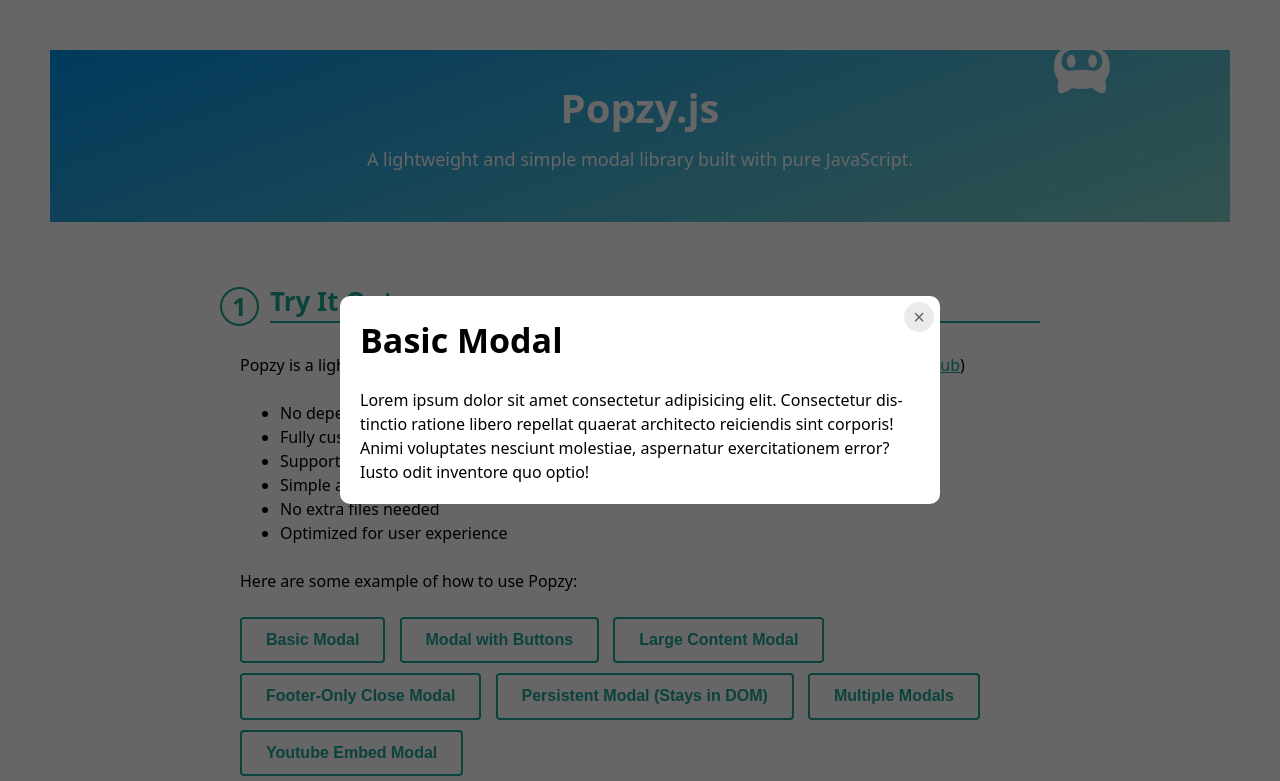
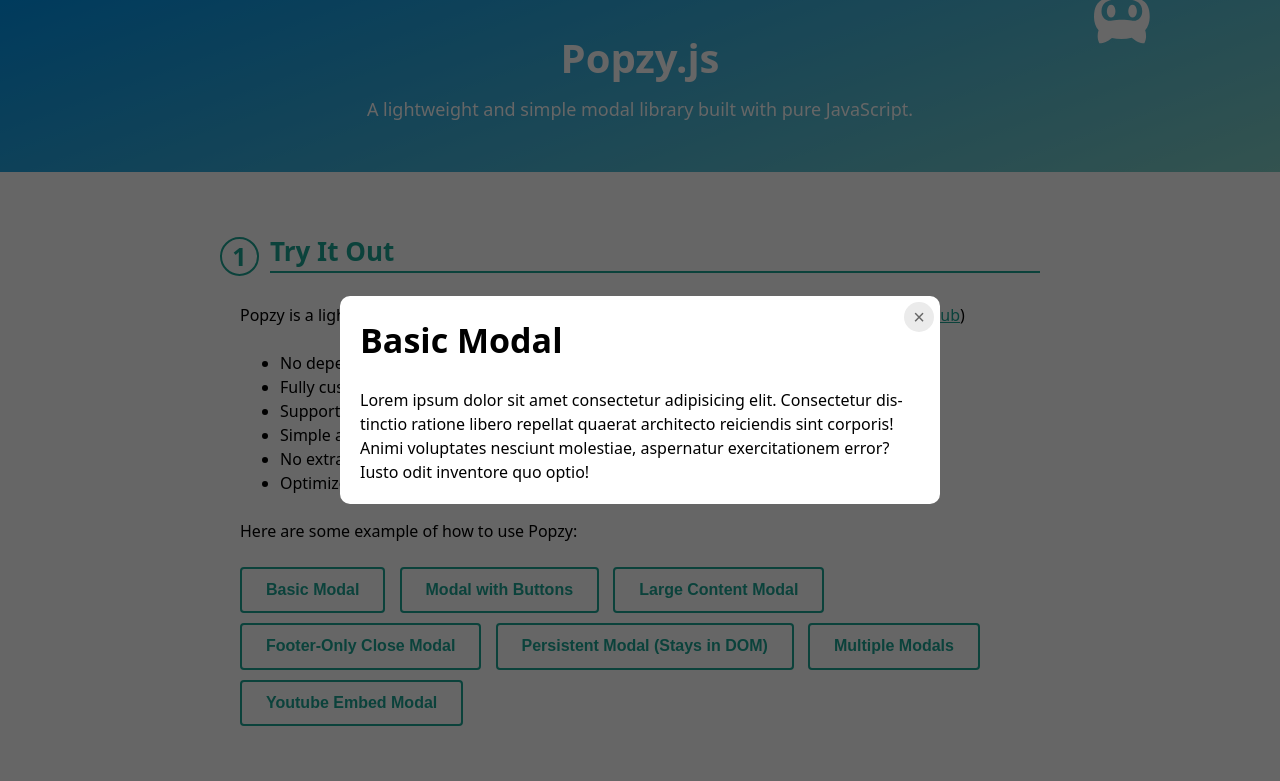
Before and after one commit to Zung752003/popzy, a website: page index.html in a window 1280 px wide. Both pictures are taken after a click on the button "Basic Modal". Shown: the top 781 px of the page. Drawn offline with Linux system fonts and the light colour scheme; files that its build step writes are made by us from their sources.

Commit message:
Fix bug of scrollLockTarget

```diff
--- a/assets/styles.css
+++ b/assets/styles.css
@@ -180,7 +180,6 @@ body {
     font-family: system-ui, -apple-system, BlinkMacSystemFont, "Segoe UI",
         Roboto, Oxygen, Ubuntu, Cantarell, "Open Sans", "Helvetica Neue",
         sans-serif;
-    overflow: hidden;
 }
 
 a,
@@ -236,12 +235,11 @@ blockquote {
     text-decoration: underline;
 }
 
-.wrapper {
+/* .wrapper {
     position: fixed;
     inset: 0;
     overflow-y: auto;
-    padding: 50px;
-}
+} */
 
 .container {
     margin-right: auto;
--- a/index.html
+++ b/index.html
@@ -18,7 +18,6 @@
 </head>
 
 <body>
-    <div class="wrapper">
     <!-- HEADER -->
     <header class="header">
         <div class="container">
@@ -408,7 +407,6 @@
         </footer>
     </div>
     <!-- /CONTAINER -->
-    </div>
 
     <script src="./assets/highlight/highlight.js"></script>
     <script src="./src/popzy.js"></script>
@@ -424,9 +422,6 @@
                 <h1>Basic Modal</h1>
                 <p>Lorem ipsum dolor sit amet consectetur adipisicing elit. Consectetur distinctio ratione libero repellat quaerat architecto reiciendis sint corporis! Animi voluptates nesciunt molestiae, aspernatur exercitationem error? Iusto odit inventore quo optio!</p>
             `,
-            scrollLockTarget: () => {
-                return document.querySelector(".wrapper")
-            },
         });
 
         modalBtn.onclick = () => {
--- a/src/popzy.css
+++ b/src/popzy.css
@@ -1,4 +1,4 @@
-.popzy__backdrop {
+.popzy {
     position: fixed;
     inset: 0;
     display: flex;
--- a/src/popzy.js
+++ b/src/popzy.js
@@ -48,7 +48,7 @@ Popzy.prototype._build = function() {
 
     // Create modal elements
     this._backdrop = document.createElement("div");
-    this._backdrop.className = "popzy__backdrop";
+    this._backdrop.className = "popzy";
 
     const container = document.createElement("div");
     container.className = "popzy__container";
@@ -98,8 +98,8 @@ Popzy.prototype.setContent = function(content) {
     }
 }
 
-Popzy.prototype.setFooterContent = function(html) {
-    this._footerContent = html;
+Popzy.prototype.setFooterContent = function(content) {
+    this._footerContent = content;
     this._renderFooterContent();
 };
 
@@ -135,7 +135,11 @@ Popzy.prototype._createButton = function(title, cssClass, callback) {
 }
 
 Popzy.prototype._hasScrollBar = (target) => {
-    return target.scrollHeight > target.clientHeight
+    if([document.documentElement, document.body].includes(target)){
+        return document.documentElement.scrollHeight > document.documentElement.clientHeight || document.body.scrollHeight > document.body.clientHeight;
+    }
+
+    return target.scrollHeight > target.clientHeight;
 }
 
 Popzy.prototype._handleEscapeKey = function(e) {
```
Lines whose indentation alone changed are shown as unchanged.
